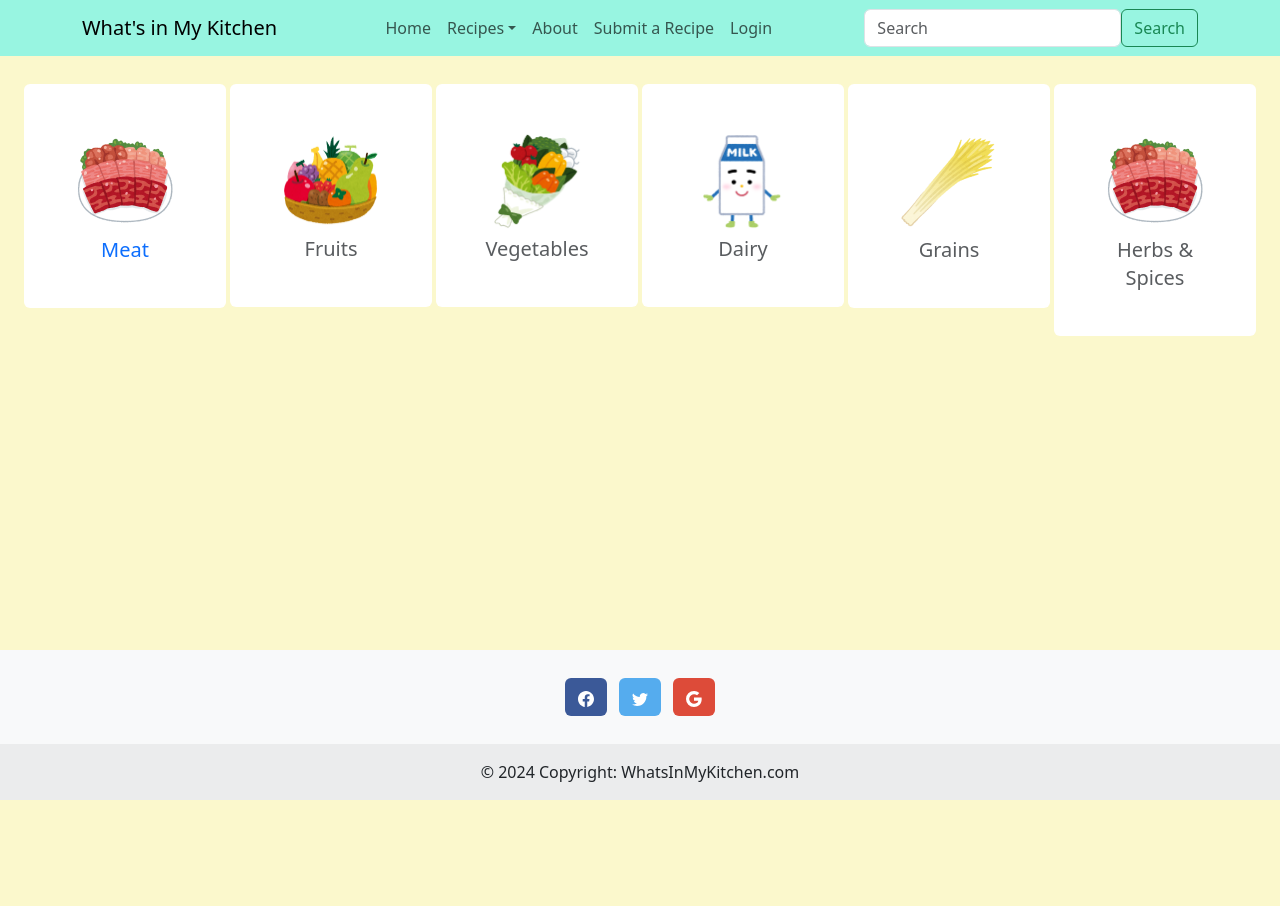
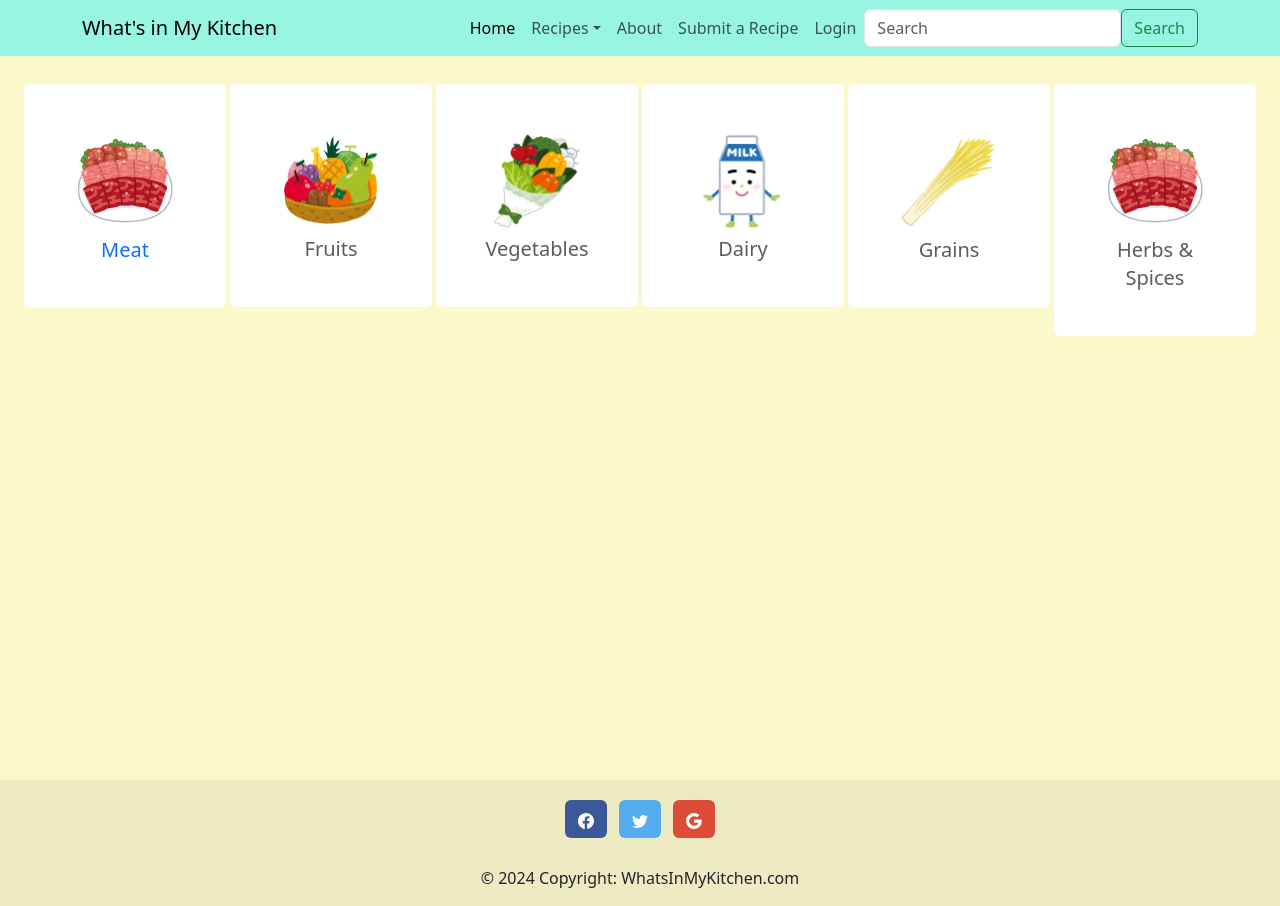
Before and after one commit to TanyaWaqanika/CookingMamas, a Flask app: page / in a window 1280 px wide. Before the commit the page ends 800 px from the top, so only its background shows below. Run offline with Flask 3, Linux system fonts and the light colour scheme.

Commit message:
Updated the footer so that it no longer blocks content and updated the nav bar so that it is in bootstrap 5 and dropsdown when responsive.

```diff
--- a/application/static/main_styles.css
+++ b/application/static/main_styles.css
@@ -1,6 +1,19 @@
+html {
+    position: relative;
+    min-height: 100%;
+  }
+
 body {
     background-color: #FBF8CC;
+    margin-bottom: 20px; /* Height of the footer */
 }
+
+footer {
+    position: absolute;
+    bottom: 0;
+    width: 100%;
+    height: 20px; /* Height of the footer */
+  }
 
 h1 {
     font-family:monospace;
@@ -103,3 +116,7 @@ const carousel = new bootstrap.Carousel(myCarouselElement, {
   interval: 2000,
   touch: false
 }
+
+bg-body-tertiary{
+background-color: #CCCFFB;
+}
--- a/application/templates/layout.html
+++ b/application/templates/layout.html
@@ -24,7 +24,7 @@
 <!-- navigation bar -->
 
 <nav class="navbar navbar-expand-lg navbar-light" style="background-color: #98F5E1;">
-    <div class="container">
+    <div class="container fluid">
 
         <!-- Logo/hyperlink website name -->
         <a class="navbar-brand" href="/home">What's in <span>My Kitchen</span></a>
@@ -40,16 +40,20 @@
         </form>
 
 <!-- Collapsible/bootstrap responsive menu button ; only appears on mobile -->
-<button class="navbar-toggler" type="button" data-toggle="collapse" data-target="#ftco-nav" aria-controls="ftco-nav" aria-expanded="false" aria-label="Toggle navigation">
-<span class="fa fa-bars"></span> Menu
+<!--#ftco-nav is bootstrap 4 navbarSupportedContent is bootstrap 5-->
+        <button class="navbar-toggler" type="button" data-bs-toggle="collapse" data-bs-target="#navbarSupportedContent" aria-controls="navbarSupportedContent" aria-expanded="false" aria-label="Toggle navigation">
+        <span class="fa fa-bars"></span>Menu
         </button>
 
 <!-- Collapses menu options on desktop -->
-<div class="collapse navbar-collapse">
-<ul class="navbar-nav m-auto">
+        <div class="collapse navbar-collapse" id="navbarSupportedContent">
+            <div class="ms-auto">
+                <ul class="navbar-nav">
 
             <!-- Navbar options -->
-<li class="nav-item active"><a href="/home" class="nav-link">Home</a></li>
+                    <li class="nav-item">
+                        <a class="nav-link active" href="/home" >Home</a>
+                    </li>
 
             <!-- Dropdown button -->
                     <li class="nav-item dropdown">
@@ -65,10 +69,17 @@
 
                         <!-- Navbar Options -->
                     </li>
-<li class="nav-item"><a href="/about/name" class="nav-link">About</a></li>
-<li class="nav-item"><a href="#" class="nav-link">Submit a Recipe</a></li>
-<li class="nav-item"><a href="/login" class="nav-link">Login</a></li>
+                    <li class="nav-item">
+                        <a class="nav-link" href="/about/name" >About</a>
+                    </li>
+                    <li class="nav-item">
+                        <a class="nav-link" href="#" >Submit a Recipe</a>
+                    </li>
+                    <li class="nav-item">
+                        <a class="nav-link" href="/login">Login</a>
+                    </li>
                 </ul>
+            </div>
         </div>
     </div>
 </nav>
@@ -82,15 +93,13 @@
 
 <!-- Footer -->
 
-<footer class="bg-body-tertiary fixed-bottom text-center">
+<footer class="text-center">
   <!-- Grid container -->
-  <div class="container p-4 pb-0">
-    <!-- Section: Social media -->
+       <!-- Copyright -->
+      <div class="text-center p-3" style="background-color: rgba(0, 0, 0, 0.05);">
           <section class="mb-4">
           <!-- Facebook -->
-      <a
-
-        class="btn text-white btn-floating m-1"
+          <a class="btn text-white btn-floating m-1"
             style="background-color: #3b5998;"
             href="#!"
             role="button"
@@ -124,12 +133,6 @@
                         </svg></a>
 
         </section>
-    <!-- Section: Social media -->
-  </div>
-  <!-- Grid container -->
-
-  <!-- Copyright -->
-  <div class="text-center p-3" style="background-color: rgba(0, 0, 0, 0.05);">
         © 2024 Copyright:
         <a class="text-body" href="https://wimk.com/">WhatsInMyKitchen.com</a>
       </div>
```
Lines whose indentation alone changed are shown as unchanged.
